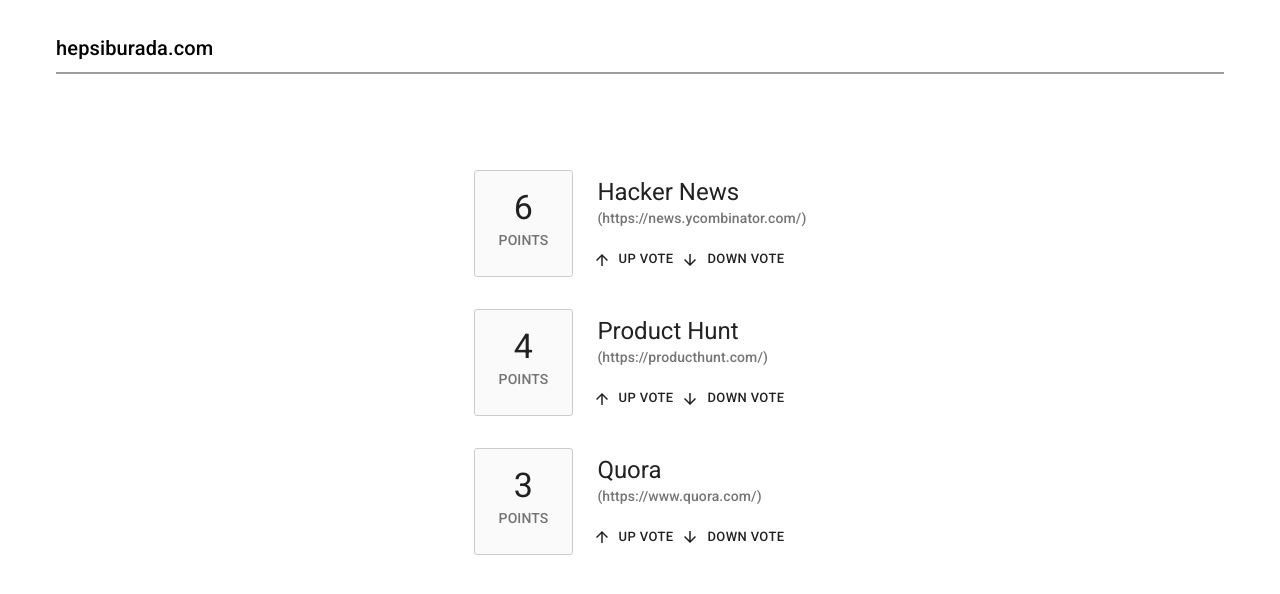
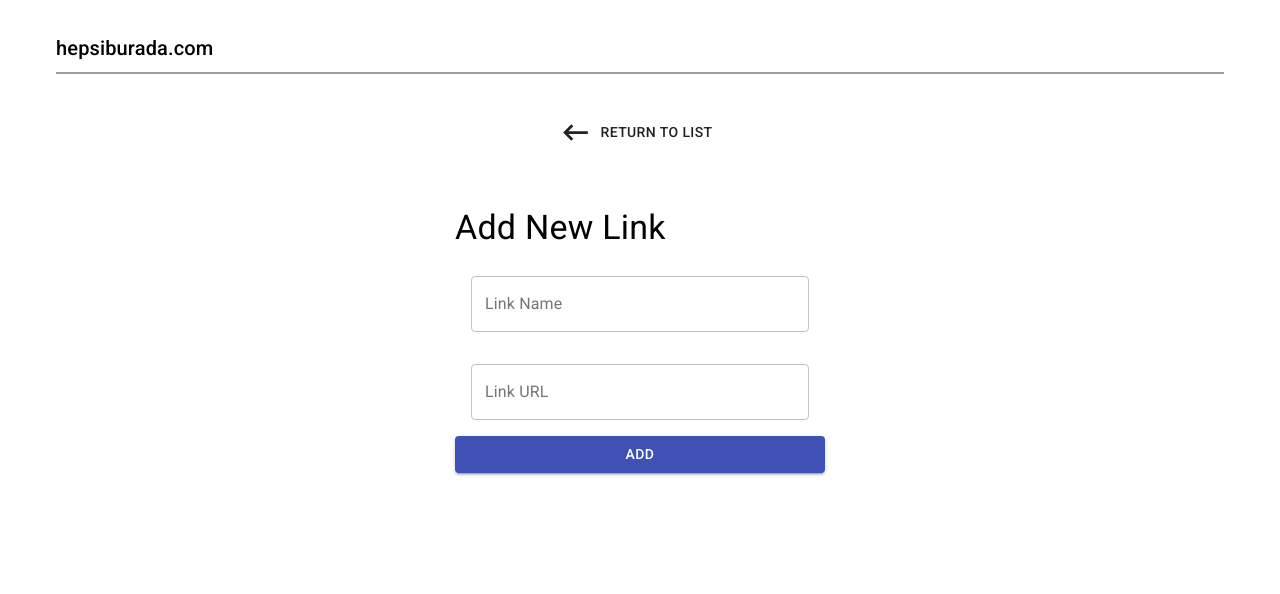
Before and after one commit to didemkaraaslan/challengeapp, a React (Create React App) app: page / in a window 1280 px wide. Shown: the top 594 px of the page. Built offline with nearby package versions, Linux system fonts and the light colour scheme.

Commit message:
create add new link form

```diff
--- a/src/App.js
+++ b/src/App.js
@@ -1,15 +1,41 @@
-import React from "react";
+import React, { useState } from "react";
 import { makeStyles } from "@material-ui/core/styles";
-import { Container } from "@material-ui/core";
+import { Container, Typography, Button, Icon } from "@material-ui/core";
+import AddIcon from "@material-ui/icons/Add";
+import { grey } from "@material-ui/core/colors";
 import Header from "./components/Header/Header";
 import LinkList from "./components/Link/LinkList";
+import LinkForm from "./components/Link/LinkForm";
 
 const useStyles = makeStyles((theme) => ({
   paper: {
-    marginTop: theme.spacing(8),
+    marginTop: theme.spacing(1),
     display: "flex",
     flexDirection: "column",
     alignItems: "center",
+  },
+  containerBox: {
+    display: "flex",
+    flexDirection: "row",
+    background: grey[50],
+    border: "1px solid #ccc",
+    borderRadius: 3,
+    padding: theme.spacing(2),
+  },
+  margin: {
+    margin: theme.spacing(2),
+    padding: theme.spacing(2, 3),
+  },
+  text: {
+    padding: theme.spacing(1),
+    marginTop: theme.spacing(2),
+  },
+  divider: {
+    border: `1px solid ${grey[300]}`,
+    height: 0,
+    width: "420px",
+    marginTop: theme.spacing(2),
+    marginBottom: theme.spacing(1),
   },
 }));
 
@@ -33,10 +59,48 @@
 
 function App() {
   const classes = useStyles();
+
+  const [display, setDisplay] = useState(true);
+
+  if (display)
+    return (
+      <Container component="main" maxWidth="xl">
+        <Header />
+        <div className={classes.paper}>
+          <LinkForm handleCloseForm={() => setDisplay(false)} />
+        </div>
+      </Container>
+    );
+
   return (
     <Container component="main" maxWidth="xl">
       <Header />
       <div className={classes.paper}>
+        <div className={classes.containerBox}>
+          <div className={classes.box}>
+            <Button
+              variant="outlined"
+              size="large"
+              color="primary"
+              className={classes.margin}
+              onClick={() => setDisplay(true)}
+            >
+              <AddIcon style={{ fontSize: 40 }} />
+            </Button>
+          </div>
+
+          <Typography
+            component="p"
+            variant="h4"
+            color="textPrimary"
+            className={classes.text}
+          >
+            Submit a link
+          </Typography>
+        </div>
+
+        {/* Divider */}
+        <p className={classes.divider} />
         <LinkList links={links} />
       </div>
     </Container>
--- a/src/components/Link/Link.jsx
+++ b/src/components/Link/Link.jsx
@@ -68,7 +68,7 @@
           </React.Fragment>
         }
       />
-      <p className={classes.inlineButtons}>
+      <div className={classes.inlineButtons}>
         <ListItemIcon>
           <Button
             variant="text"
@@ -91,7 +91,7 @@
             Down Vote
           </Button>
         </ListItemIcon>
-      </p>
+      </div>
     </ListItem>
   );
 };
--- /dev/null
+++ b/src/components/Link/LinkForm.jsx
@@ -0,0 +1,75 @@
+import React, { useState } from "react";
+import { makeStyles } from "@material-ui/core/styles";
+import { TextField, Typography, Button, Icon } from "@material-ui/core";
+import KeyboardBackspaceIcon from "@material-ui/icons/KeyboardBackspace";
+
+const useStyles = makeStyles((theme) => ({
+  link: {
+    display: "flex",
+    flexDirection: "row",
+  },
+  icon: {
+    fontSize: 33,
+  },
+  iconText: {
+    margin: theme.spacing(1),
+  },
+  form: {
+    marginTop: theme.spacing(6),
+    width: 370,
+    display: "flex",
+    flexDirection: "column",
+    justifyContent: "center",
+  },
+  textField: {
+    margin: theme.spacing(2),
+  },
+}));
+
+const LinkForm = ({ handleCloseForm }) => {
+  const classes = useStyles();
+
+  const [name, setName] = useState("");
+  const [url, setUrl] = useState("");
+
+  return (
+    <React.Fragment>
+      <Button
+        variant="text"
+        className={classes.link}
+        onClick={() => handleCloseForm()}
+      >
+        <KeyboardBackspaceIcon className={classes.icon} />{" "}
+        <span className={classes.iconText}>Return to List</span>
+      </Button>
+
+      <form className={classes.form}>
+        <Typography variant="h4" gutterBottom>
+          Add New Link
+        </Typography>
+
+        <TextField
+          id="name"
+          label="Link Name"
+          variant="outlined"
+          value={name}
+          className={classes.textField}
+          handleChange={(event) => setName(event.target.value)}
+        />
+        <TextField
+          id="url"
+          label="Link URL"
+          variant="outlined"
+          value={url}
+          className={classes.textField}
+          handleChange={(event) => setUrl(event.target.value)}
+        />
+        <Button variant="contained" color="primary">
+          ADD
+        </Button>
+      </form>
+    </React.Fragment>
+  );
+};
+
+export default LinkForm;
--- a/src/components/Link/LinkList.jsx
+++ b/src/components/Link/LinkList.jsx
@@ -1,12 +1,48 @@
-import React from "react";
-import { List } from "@material-ui/core";
+import React, { useState } from "react";
+import { makeStyles } from "@material-ui/core/styles";
+import {
+  List,
+  FormControl,
+  Select,
+  NativeSelect,
+  InputLabel,
+} from "@material-ui/core";
 import Link from "./Link";
 
+const useStyles = makeStyles((theme) => ({
+  formControl: {
+    minWidth: 240,
+  },
+}));
+
+const options = ["Most Voted (Z->A)", "Less Voted (A->Z)"];
+
 const LinkList = ({ links }) => {
+  const classes = useStyles();
+
+  const [orderBy, setOrderBy] = useState("");
   return (
-    <List>
-      {links && links.map((link, index) => <Link key={index} link={link} />)}
-    </List>
+    <React.Fragment>
+      <FormControl className={classes.formControl}>
+        <NativeSelect
+          name="orderBy"
+          value={orderBy}
+          inputProps={{ "aria-label": "orderBy" }}
+          onChange={(e) => setOrderBy(e.target.value)}
+        >
+          <option value="">Order By</option>
+          {options.map((option, index) => (
+            <option key={index} value={option}>
+              {option}
+            </option>
+          ))}
+        </NativeSelect>
+      </FormControl>
+
+      <List>
+        {links && links.map((link, index) => <Link key={index} link={link} />)}
+      </List>
+    </React.Fragment>
   );
 };
 
```
